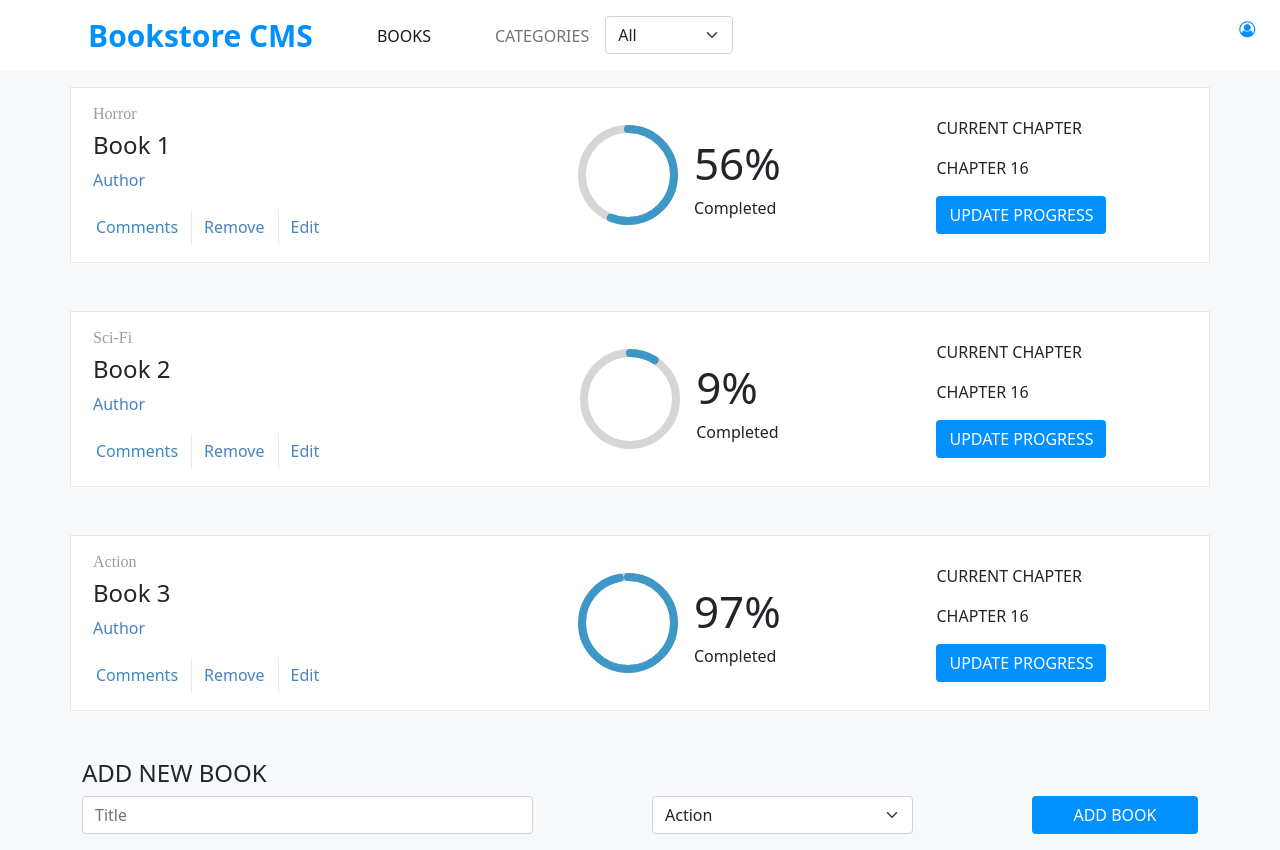
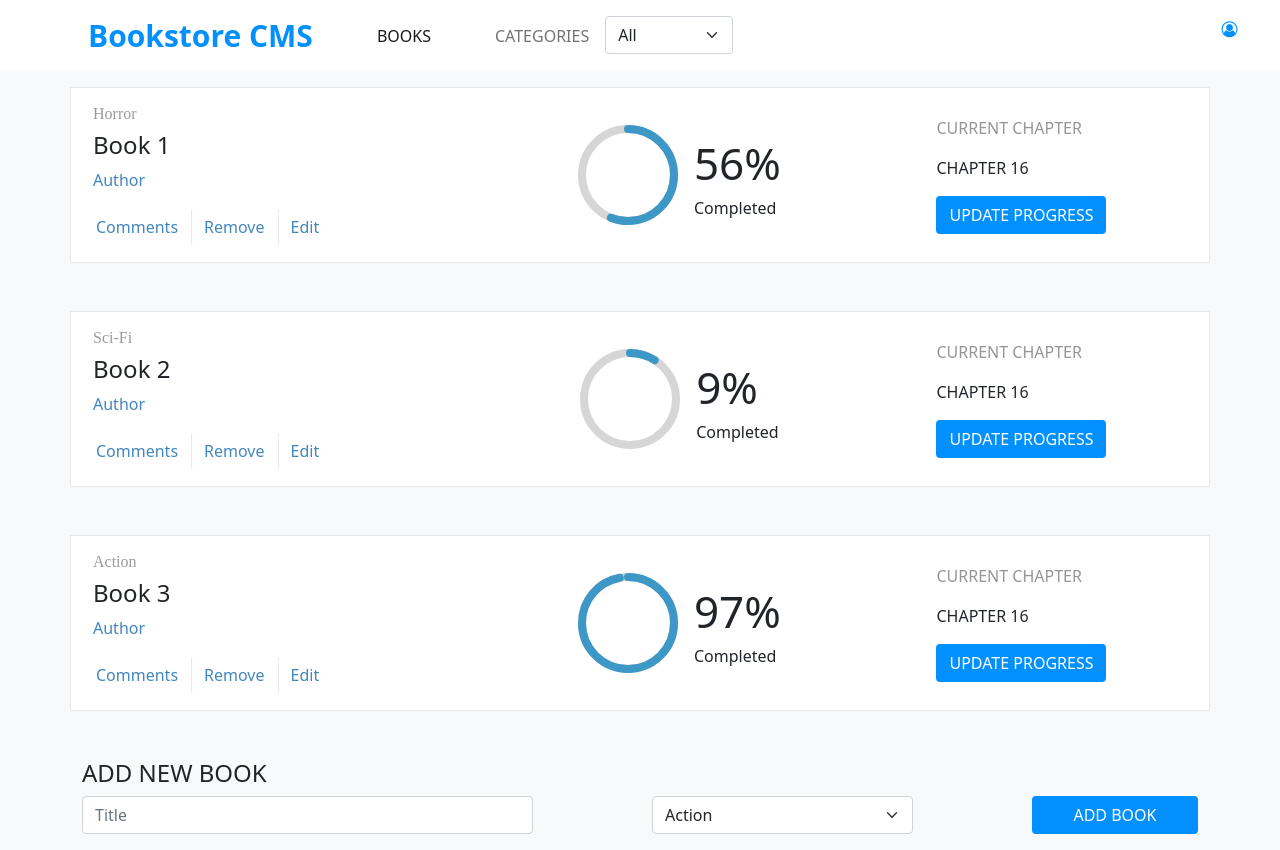
Before and after one commit to SamArsanios/bookstore, a React (Create React App) app: page / in a window 1280 px wide. Built offline with nearby package versions, Linux system fonts and the light colour scheme.

Commit message:
Add chapter style

```diff
--- a/src/components/presentation/Book.js
+++ b/src/components/presentation/Book.js
@@ -35,7 +35,7 @@ const Book = (props) => {
         </div>
       </div>
       <div className="col-3 d-flex flex-column align-items-start">
-        <p>CURRENT CHAPTER</p>
+        <p className="chapter">CURRENT CHAPTER</p>
         <p>CHAPTER 16</p>
         <button style={{ backgroundColor: '#0290ff', color: 'white' }} type="button" className="btn">UPDATE PROGRESS</button>
       </div>
--- a/src/index.css
+++ b/src/index.css
@@ -39,7 +39,7 @@ code {
 }
 
 .fa {
-  width: 1.8rem;
+  width: 2.9rem;
   height: 1.8rem;
   color: #0290ff;
 }
@@ -84,3 +84,7 @@ h6 {
   line-height: normal;
   letter-spacing: normal;
 }
+
+.chapter {
+  color: #969696;
+}
```
